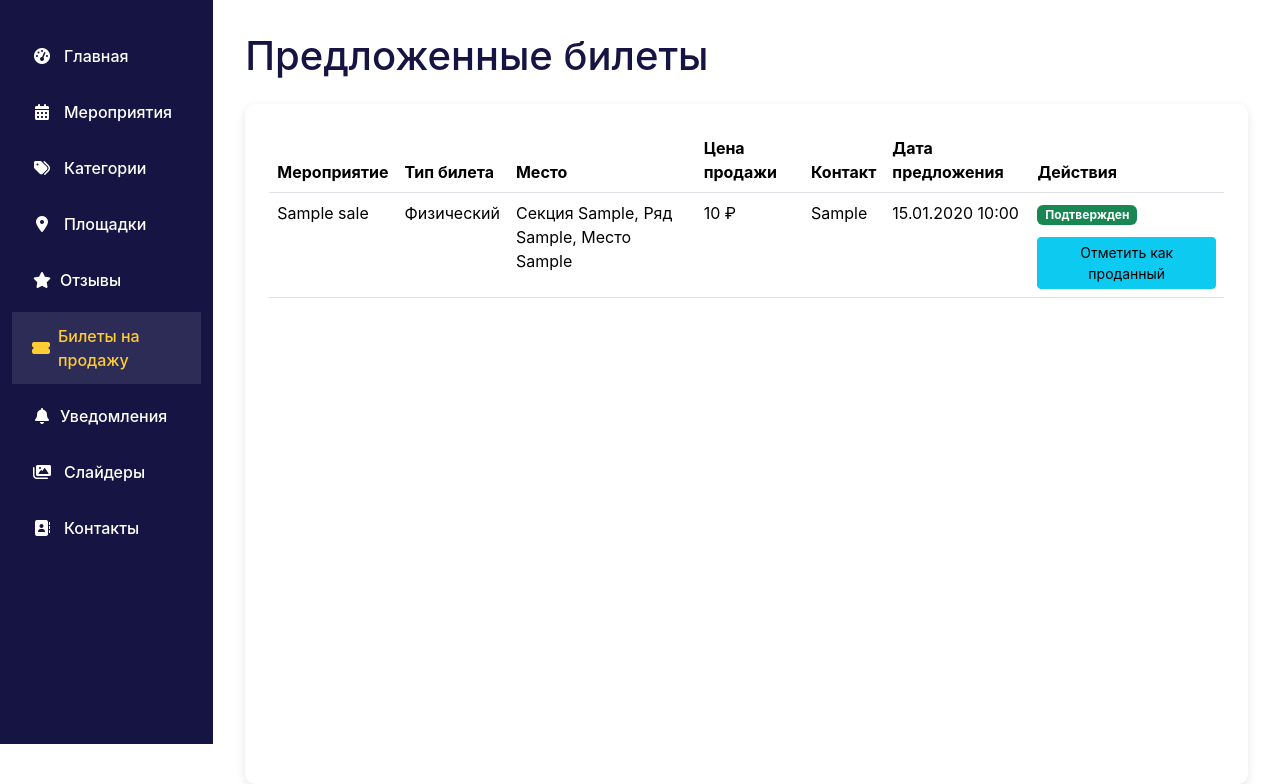
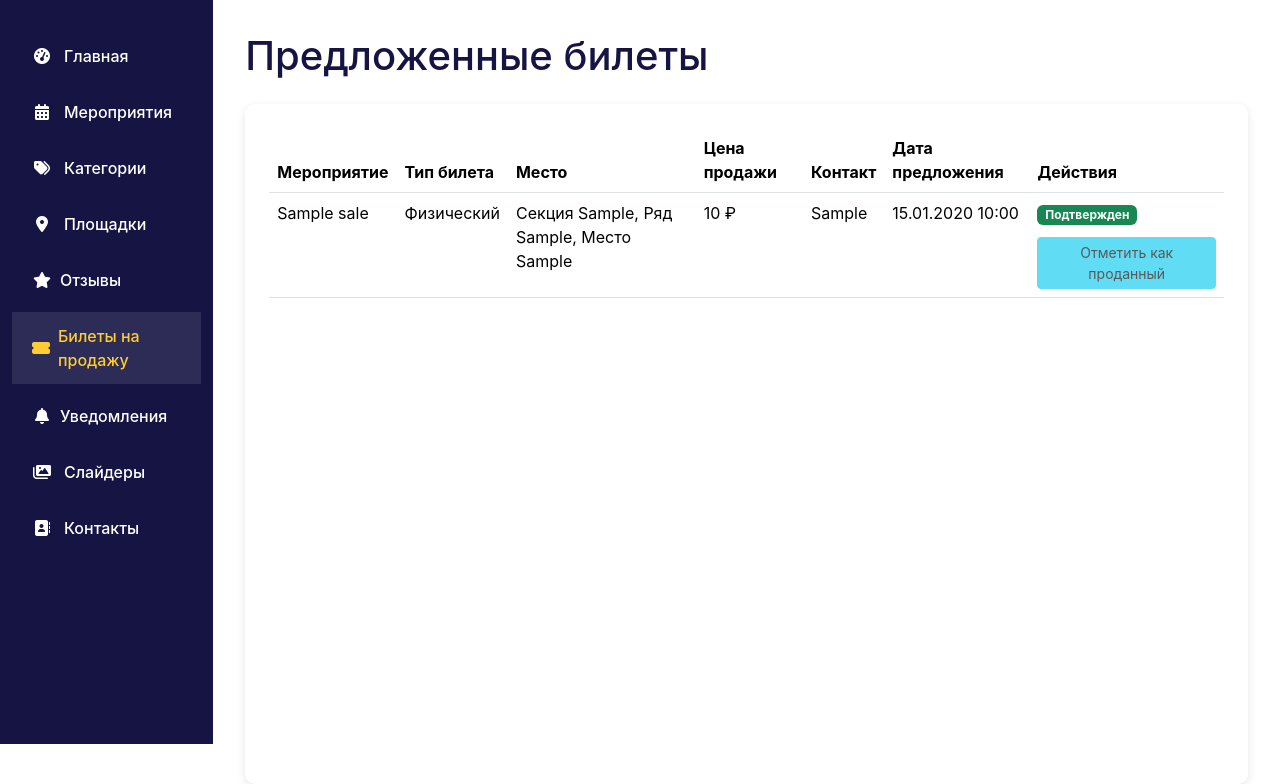
Before and after one commit to Officer88/tik_mak, a Flask app: page /admin/tickets-for-sale in a window 1280 px wide. Shown: the part 69-853 px from the top of the page. Run offline with Flask 3, Linux system fonts and the light colour scheme; a user stored in the database is signed in; tables that the repository leaves empty hold one stand-in row (values such as "Sample post").

Commit message:
Fix admin panel errors by disabling certain buttons
Replit-Commit-Author: Agent
Replit-Commit-Session-Id: b68f5f71-f5cb-4914-b00e-5085bf7c9dd5
Replit-Commit-Screenshot-Url: https://storage.googleapis.com/screenshot-production-us-central1/8fd244ac-9cbf-4837-abb7-edaa35c73ee7/3d584d5c-bcce-4985-924e-f945554269e1.jpg

```diff
--- a/templates/admin/notifications.html
+++ b/templates/admin/notifications.html
@@ -4,9 +4,9 @@
 {% block content %}
 <div class="d-flex justify-content-between align-items-center mb-4">
     <h1 class="admin-content-title mb-0">Уведомления</h1>
-    <a href="{{ url_for('admin.notification_settings') }}" class="btn btn-primary">
+    <button class="btn btn-primary" disabled>
         <i class="fas fa-cog"></i> Настройки
-    </a>
+    </button>
 </div>
 
 <div class="admin-card">
--- a/templates/admin/tickets_for_sale.html
+++ b/templates/admin/tickets_for_sale.html
@@ -49,16 +49,14 @@
                         </span>
                         <div class="btn-group mt-1">
                             {% if ticket.status == 'pending' %}
-                                <form method="post" action="{{ url_for('admin.confirm_ticket', ticket_id=ticket.id) }}" class="d-inline me-1">
+                                <form method="post" action="{{ url_for('admin.approve_ticket_for_sale', ticket_id=ticket.id) }}" class="d-inline me-1">
                                     <button type="submit" class="btn btn-sm btn-success">Подтвердить</button>
                                 </form>
-                                <form method="post" action="{{ url_for('admin.reject_ticket', ticket_id=ticket.id) }}" class="d-inline">
+                                <form method="post" action="{{ url_for('admin.reject_ticket_for_sale', ticket_id=ticket.id) }}" class="d-inline">
                                     <button type="submit" class="btn btn-sm btn-danger">Отклонить</button>
                                 </form>
                             {% elif ticket.status == 'confirmed' %}
-                                <form method="post" action="{{ url_for('admin.mark_ticket_sold', ticket_id=ticket.id) }}" class="d-inline">
-                                    <button type="submit" class="btn btn-sm btn-info">Отметить как проданный</button>
-                                </form>
+                                <button type="button" class="btn btn-sm btn-info" disabled>Отметить как проданный</button>
                             {% endif %}
                         </div>
                     </td>
```
